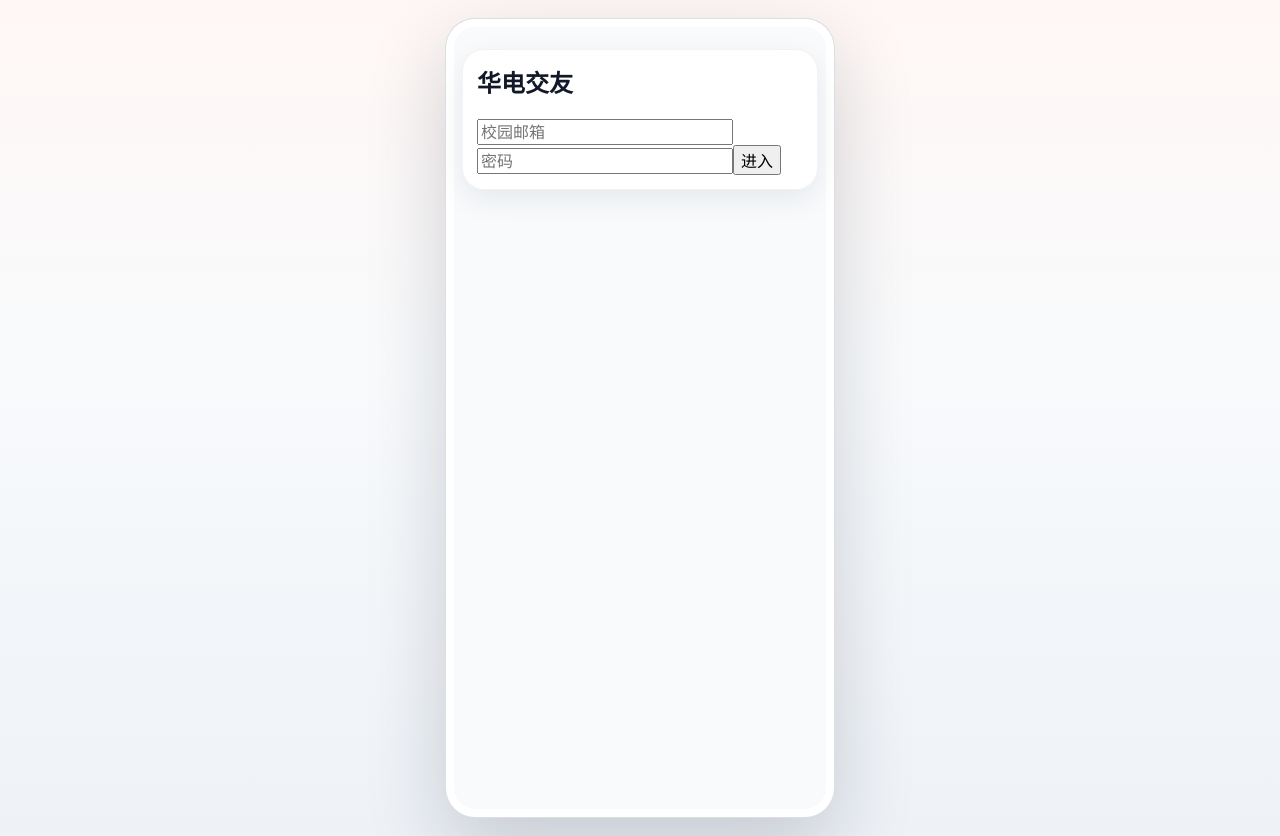
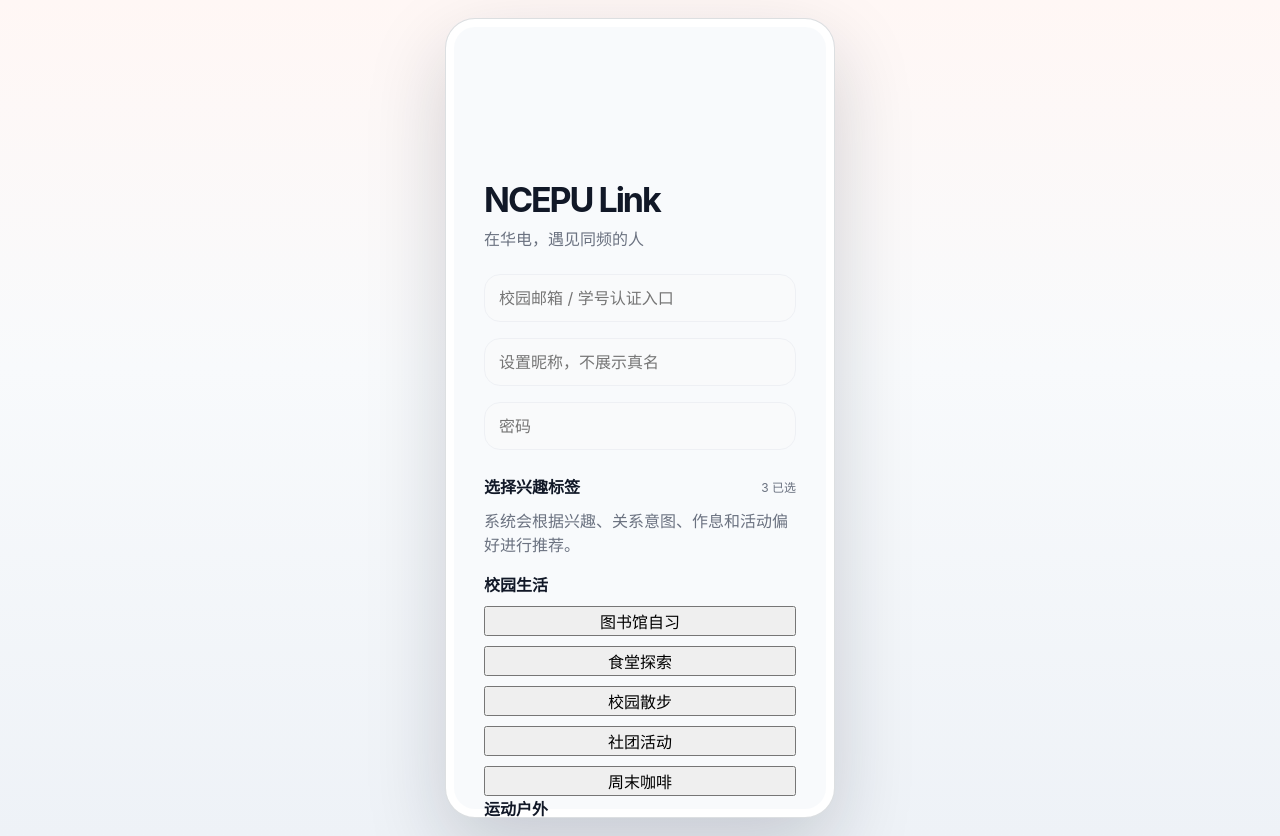
Before and after one commit to js9cpp57y4-jpg/friend-app, a React (Vite) app: page /auth in a window 1280 px wide. Built offline with nearby package versions, Linux system fonts and the light colour scheme.

Commit message:
feat: add NCEPU Link onboarding interests

```diff
--- a/src/pages/AuthPage.tsx
+++ b/src/pages/AuthPage.tsx
@@ -1,2 +1,38 @@
+import { useState } from 'react';
 import { useNavigate } from 'react-router-dom';
-export function AuthPage(){const nav=useNavigate();return <div className='mobile-stage'><div className='phone-shell'><main className='phone-content'><article className='feed-card'><h1>华电交友</h1><input placeholder='校园邮箱'/><input placeholder='密码' type='password'/><button onClick={()=>nav('/home')}>进入</button></article></main></div></div>}
+import { brand, onboardingInterestGroups } from '../mock/data';
+
+export function AuthPage(){
+  const nav=useNavigate();
+  const [selected,setSelected]=useState<string[]>(['图书馆自习','羽毛球','摄影']);
+  const toggle=(tag:string)=>setSelected((prev)=>prev.includes(tag)?prev.filter((item)=>item!==tag):[...prev,tag]);
+
+  return (
+    <div className='mobile-stage'>
+      <div className='phone-shell'>
+        <main className='phone-content'>
+          <article className='auth-card'>
+            <h1 className='wordmark'>{brand.name}</h1>
+            <p>{brand.cnTagline}</p>
+            <input placeholder='校园邮箱 / 学号认证入口'/>
+            <input placeholder='设置昵称，不展示真名'/>
+            <input placeholder='密码' type='password'/>
+            <div className='section-title'><h3>选择兴趣标签</h3><span>{selected.length} 已选</span></div>
+            <p className='hint-text'>系统会根据兴趣、关系意图、作息和活动偏好进行推荐。</p>
+            {onboardingInterestGroups.map((group)=>(
+              <div className='interest-group' key={group.title}>
+                <b>{group.title}</b>
+                <div className='interest-grid'>
+                  {group.tags.map((tag)=>(
+                    <button key={tag} className={selected.includes(tag)?'interest-chip active':'interest-chip'} onClick={()=>toggle(tag)}>{tag}</button>
+                  ))}
+                </div>
+              </div>
+            ))}
+            <button className='cta' onClick={()=>nav('/home')}>进入 NCEPU Link</button>
+          </article>
+        </main>
+      </div>
+    </div>
+  );
+}
```
